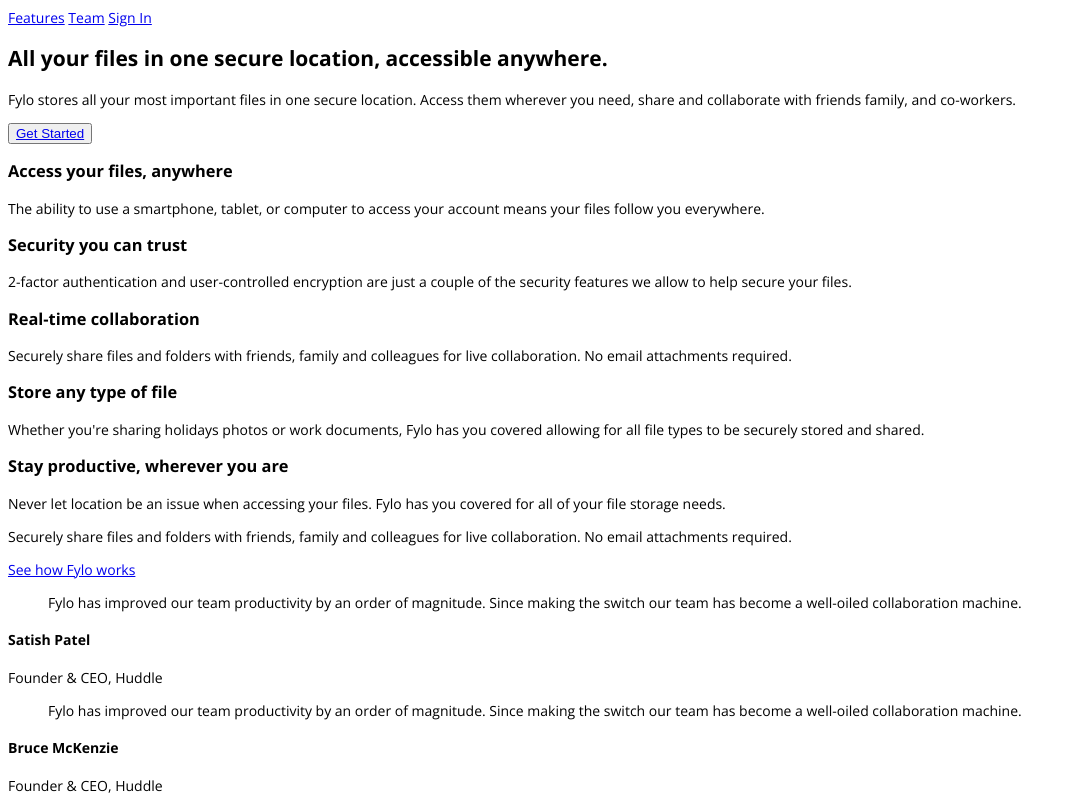
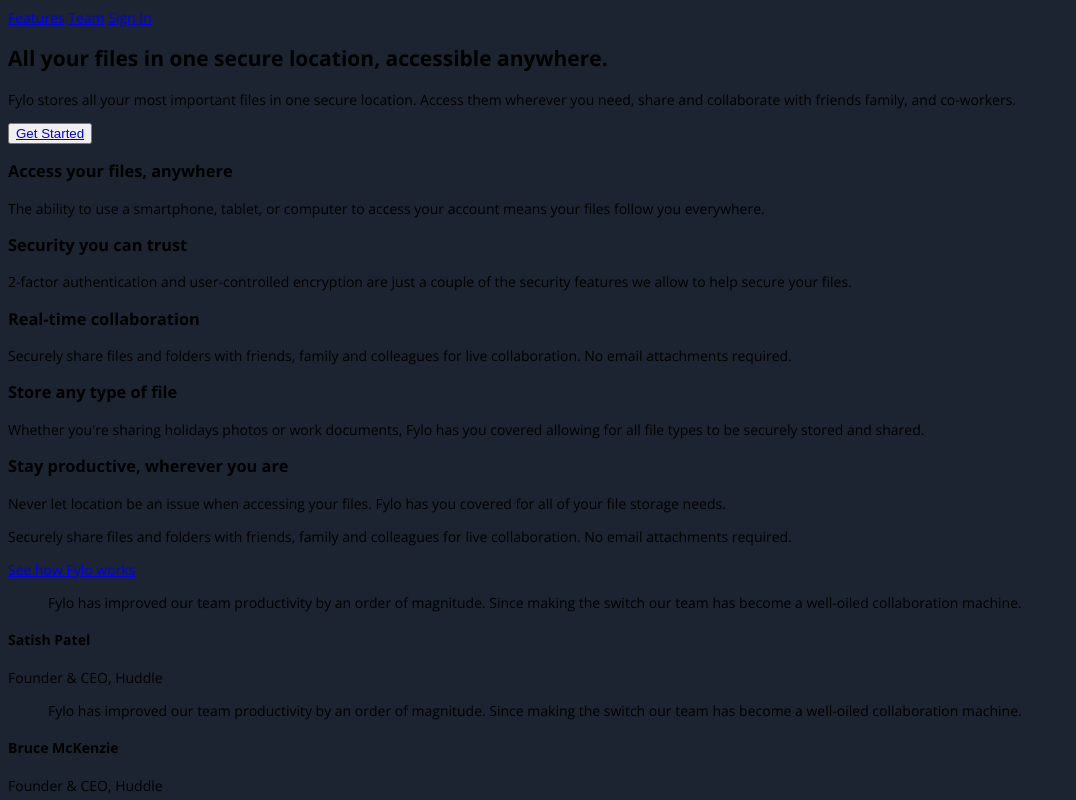
Before and after one commit to Mudi-Igbinoba/Frontend-Mentor-Fylo-Dark-Theme, a plain HTML site: page index.html in a window 1280 px wide. Shown: the top 800 px of the page, without its empty margins (0-1076 px from the left). Drawn offline with nearby package versions, Linux system fonts and the light colour scheme.

Commit message:
added color style to body selector

```diff
--- a/assets/style.css
+++ b/assets/style.css
@@ -2,6 +2,7 @@
 body {
   font-size: 14px;
   font-family: 'Open Sans', sans-serif;
+  background-color: hsl(217, 28%, 15%);
 }
 
 /* Footer */
```
